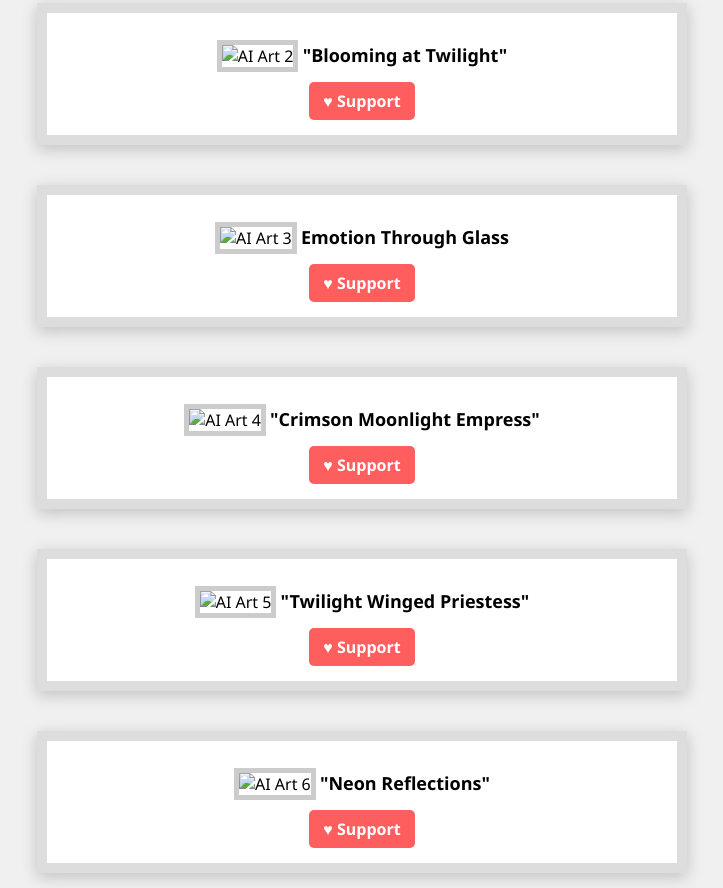
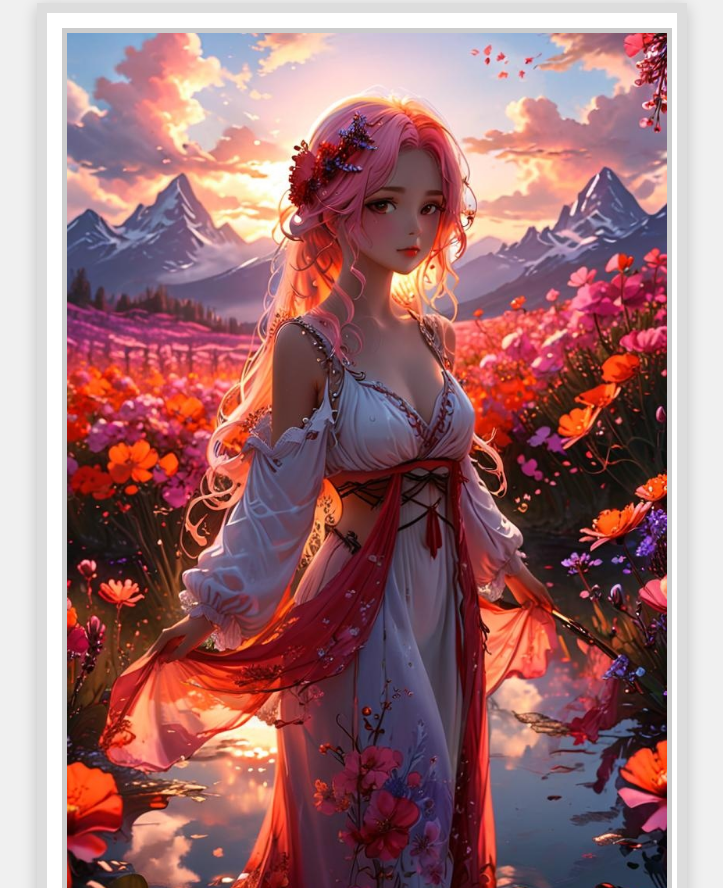
Before and after one commit to rnjsjergus179/Aiart, a website: page index.html in a window 1280 px wide. Shown: the part 1312-2200 px from the top of the page, without its empty margins (278-1001 px from the left). Drawn offline with Linux system fonts and the light colour scheme.

Commit message:
Update index.html

```diff
--- a/index.html
+++ b/index.html
@@ -247,7 +247,7 @@
 
   <!-- 두 번째 프레임 -->
   <div class="frame">
-    <img src="art2.jpg" alt="AI Art 2">
+    <img src="docs/art2.jpg" alt="AI Art 2">
     <div class="title">"Blooming at Twilight"</div>
     <div class="support">
       <a href="https://www.buymeacoffee.com/rnjsjergus12" target="_blank">♥ Support</a>
@@ -256,7 +256,7 @@
 
   <!-- 세 번째 프레임 -->
   <div class="frame">
-    <img src="art3.jpg" alt="AI Art 3">
+    <img src="docs/art3.jpg" alt="AI Art 3">
     <div class="title">Emotion Through Glass</div>
     <div class="support">
       <a href="https://www.buymeacoffee.com/rnjsjergus12" target="_blank">♥ Support</a>
@@ -265,7 +265,7 @@
 
   <!-- 네 번째 프레임 -->
   <div class="frame">
-    <img src="art4.jpg" alt="AI Art 4">
+    <img src="docs/art4.jpg" alt="AI Art 4">
     <div class="title">"Crimson Moonlight Empress"</div>
     <div class="support">
       <a href="https://www.buymeacoffee.com/rnjsjergus12" target="_blank">♥ Support</a>
@@ -274,7 +274,7 @@
 
   <!-- 다섯 번째 프레임 -->
   <div class="frame">
-    <img src="art5.jpg" alt="AI Art 5">
+    <img src="docs/art5.jpg" alt="AI Art 5">
     <div class="title">"Twilight Winged Priestess"</div>
     <div class="support">
       <a href="https://www.buymeacoffee.com/rnjsjergus12" target="_blank">♥ Support</a>
@@ -283,7 +283,7 @@
 
   <!-- 여섯 번째 프레임 -->
   <div class="frame">
-    <img src="Aiart보관함/art6.jpg" alt="AI Art 6">
+    <img src="docs/Aiart보관함/art6.jpg" alt="AI Art 6">
     <div class="title">"Neon Reflections"</div>
     <div class="support">
       <a href="https://www.buymeacoffee.com/rnjsjergus12" target="_blank">♥ Support</a>
@@ -293,7 +293,7 @@
   <!-- 일곱 번째 프레임 (동영상) -->
   <div class="frame">
     <video controls>
-      <source src="Aiart보관함/art7.mp4" type="video/mp4">
+      <source src="docs/Aiart보관함/art7.mp4" type="video/mp4">
       Your browser does not support the video tag.
     </video>
     <div class="title">Shadow Unleashed</div>
```
